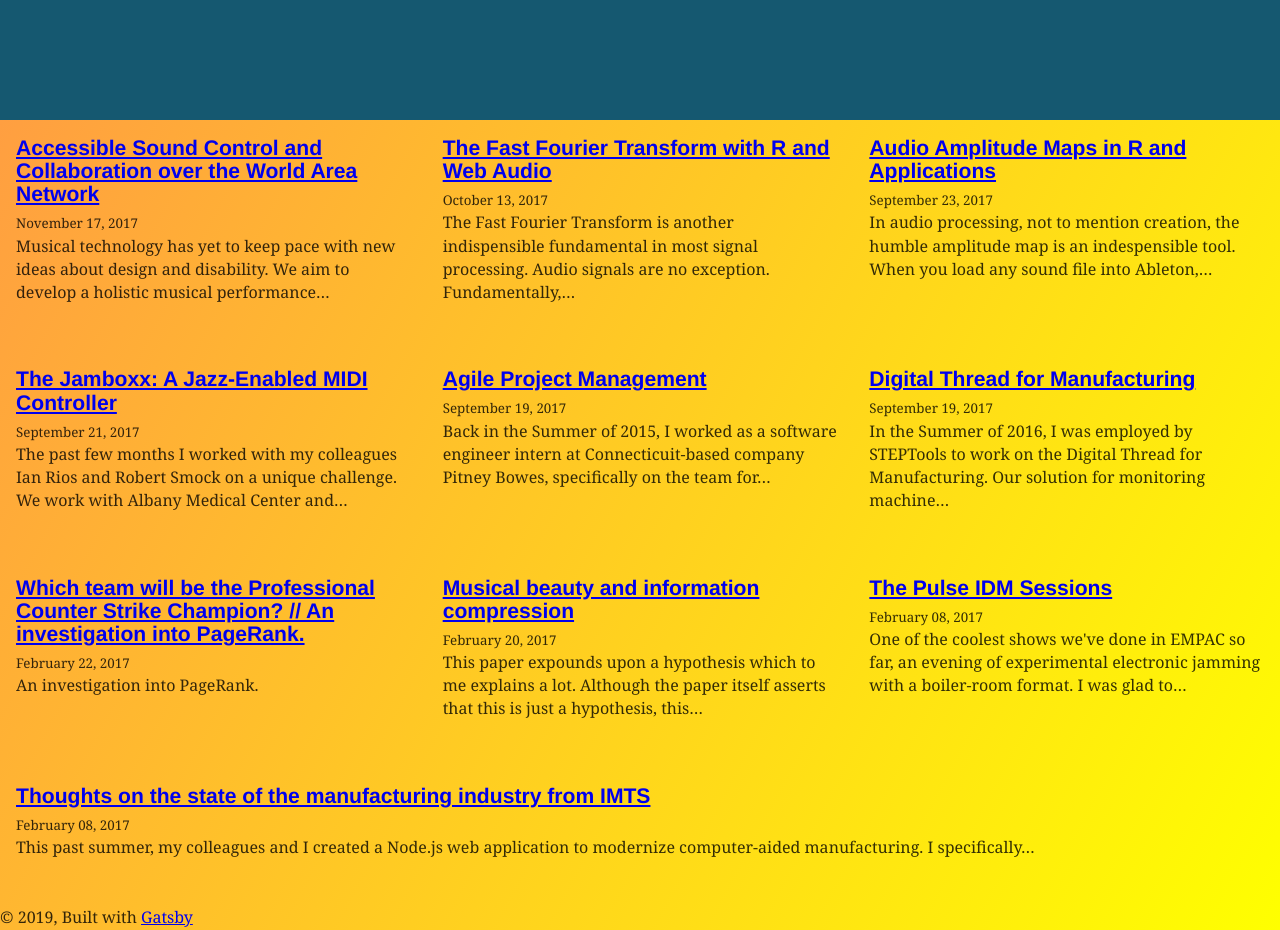
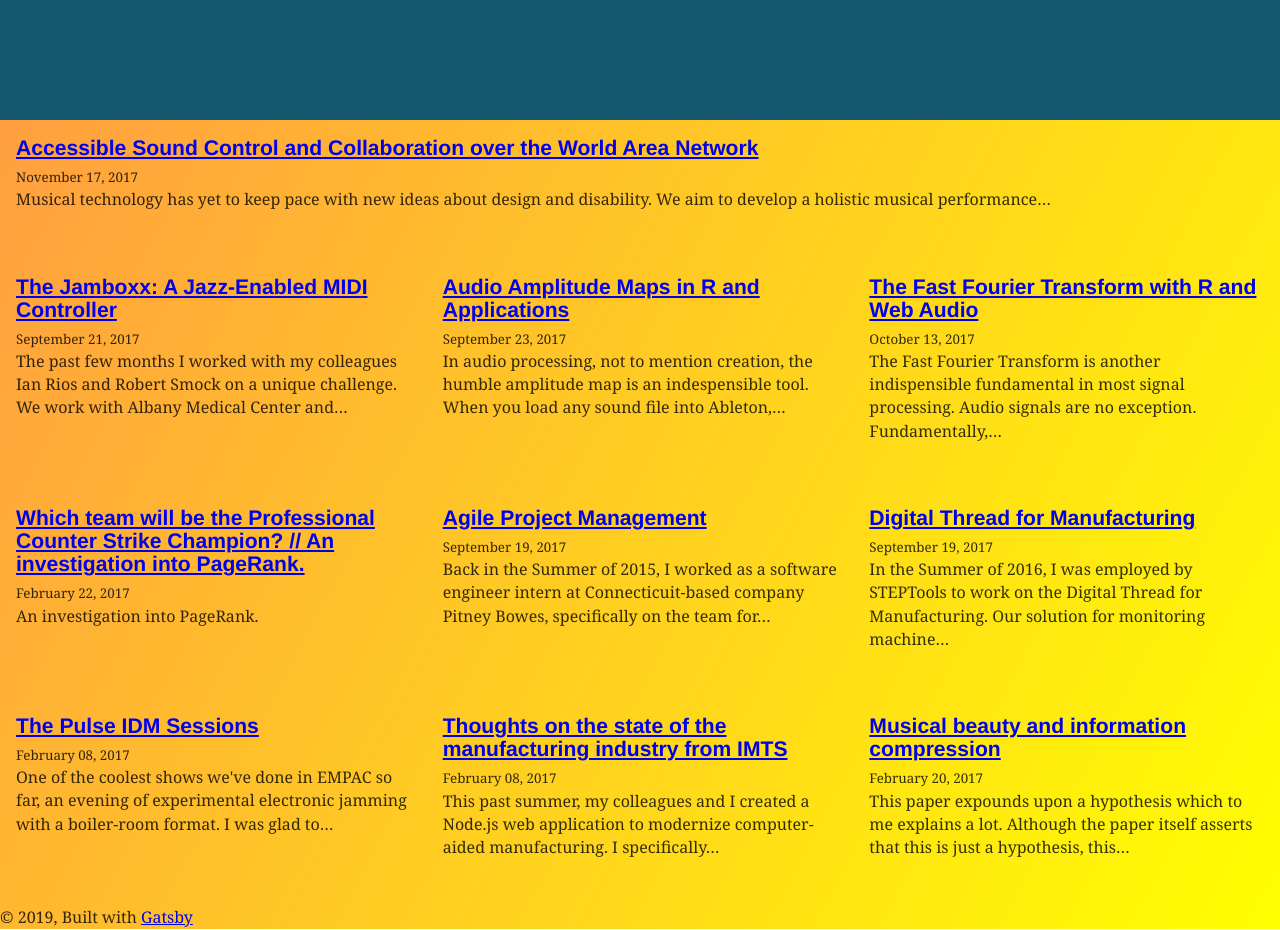
Before and after one commit to UuqV/kathryn-lovell-tech, a Gatsby site: page / in a window 1280 px wide. Shown: the part 1480-2410 px from the top of the page. Built offline with nearby package versions, Linux system fonts and the light colour scheme; Gatsby itself is replaced by a stand-in of ours; some packages are replaced by stand-ins of ours; what typography-theme-moraga would draw is missing.

Commit message:
headliner

```diff
--- a/src/pages/index.js
+++ b/src/pages/index.js
@@ -17,7 +17,7 @@ class BlogIndex extends React.Component {
         <div
           style={{
             display: `flex`,
-            flexFlow: `row wrap`,
+            flexFlow: `row wrap-reverse`,
           }}
         >
           <SEO title="All posts" />
@@ -69,7 +69,7 @@ export const pageQuery = graphql`
         title
       }
     }
-    allMarkdownRemark(sort: { fields: [frontmatter___date], order: DESC }) {
+    allMarkdownRemark(sort: { fields: [frontmatter___date], order: ASC }) {
       edges {
         node {
           excerpt
```
